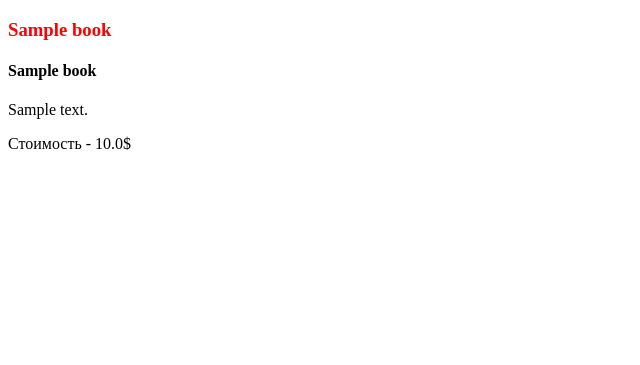
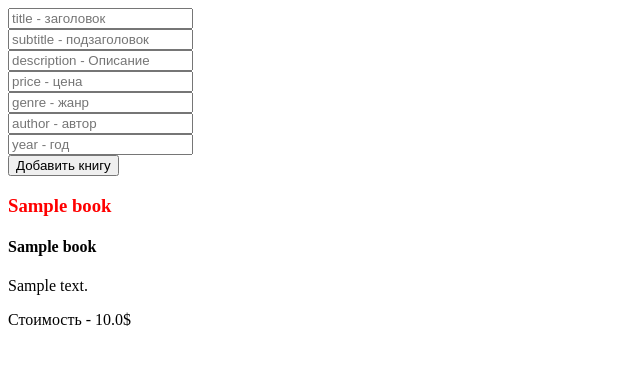
Before and after one commit to DartOrin/todo, a Django app: page /books/ in a window 1280 px wide. Shown: the top 365 px of the page, without its empty margins (0-640 px from the left). Run offline with Django 3.2, Linux system fonts and the light colour scheme; tables that the repository leaves empty hold one stand-in row (values such as "Sample post").

Commit message:
added database entry for books and outputs of books

```diff
--- a/product/templates/books.html
+++ b/product/templates/books.html
@@ -8,6 +8,20 @@
 </head>
 
 <body>
+
+
+    <form action="{% url 'add_book' %}" method="POST">
+        {% csrf_token %}
+        <input type="text" placeholder="title - заголовок" name="title"> <br>
+        <input type="text" placeholder="subtitle - подзаголовок" name="subtitle"> <br>
+        <input type="text" placeholder="description - Описание" name="description"> <br>
+        <input type="text" placeholder="price - цена" name="price"> <br>
+        <input type="text" placeholder="genre - жанр" name="genre"> <br>
+        <input type="text" placeholder="author - автор" name="author"> <br>
+        <input type="number" placeholder="year - год" name="year"><br>
+        <button>Добавить книгу</button>
+    </form>
+
     {% for book in books_list %}
     <h3 style="color: red;">{{ book.title }}</h3>
     <h4>{{ book.subtitle }}</h4>
--- a/product/views.py
+++ b/product/views.py
@@ -35,3 +35,18 @@ def add_todo(request):
     todo = ToDo(text=text)
     todo.save()
     return redirect(test)
+
+
+def add_book(request):
+    form = request.POST
+    title = form["title"]
+    subtitle = form["subtitle"]
+    description = form["description"]
+    price = float(form["price"])
+    genre = form["genre"]
+    author = form["author"]
+    year = form["year"]
+    book = Book(title=title, subtitle=subtitle, description=description,
+                price=price, genre=genre, author=author, year=year)
+    book.save()
+    return redirect(books)
--- a/todo/urls.py
+++ b/todo/urls.py
@@ -28,5 +28,6 @@ urlpatterns = [
     path("delete/", delete, name="delete"),
     path("books/", books, name="books"),
     path("add-todo", add_todo, name="add-todo"),
+    path("add-book", add_book, name="add_book"),
 ] + static(settings.STATIC_URL, document_root=settings.STATIC_ROOT) \
     + static(settings.MEDIA_URL, document_root=settings.MEDIA_ROOT)
```
